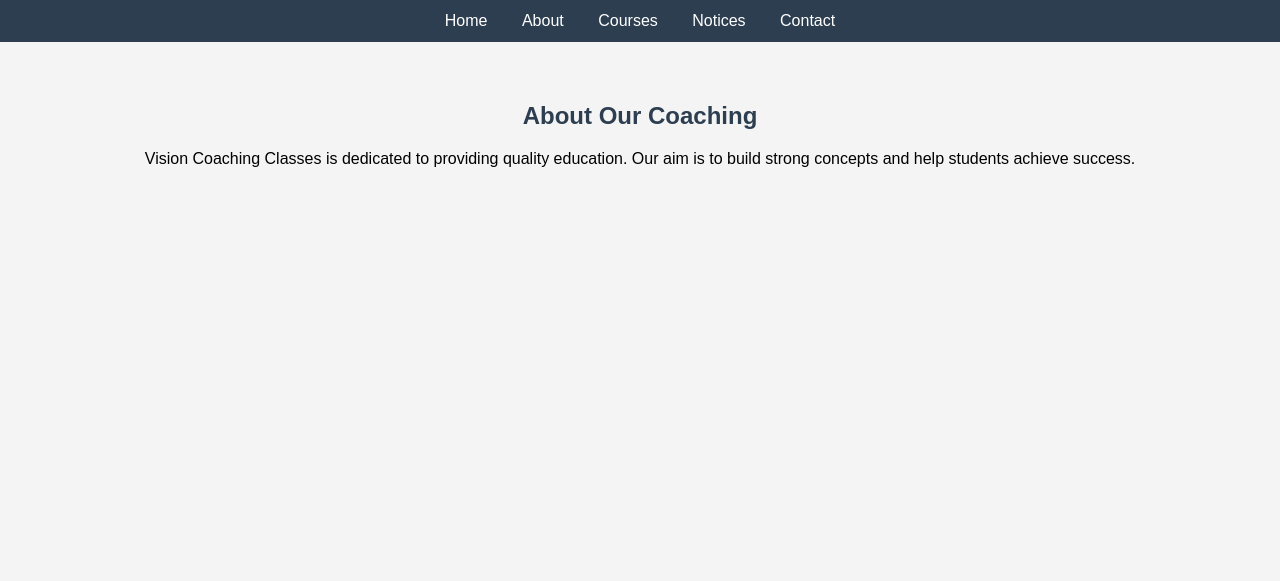
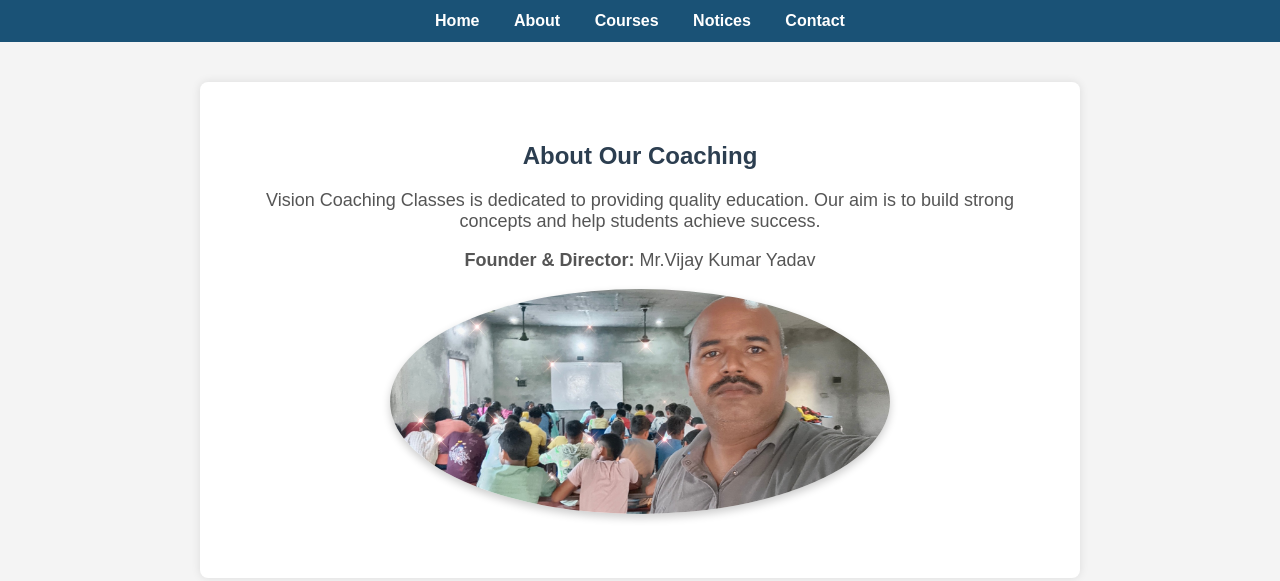
Before and after one commit to ChandaYadav1607/coaching-website, a plain HTML site: page about.html in a window 1280 px wide. Drawn offline with Linux system fonts and the light colour scheme.

Commit message:
Upload logo and photo

```diff
--- a/about.html
+++ b/about.html
@@ -20,6 +20,8 @@
     Vision Coaching Classes is dedicated to providing quality education.
     Our aim is to build strong concepts and help students achieve success.
   </p>
+  <p><strong>Founder & Director:</strong> Mr.Vijay Kumar Yadav</p>
+  <img src="Papa photo.jpg" alt="Director Photo" class="teacher-photo">
 </div>
 
 </body>
--- a/style.css
+++ b/style.css
@@ -68,3 +68,48 @@ li {
     padding: 20px;
   }
 }
+
+
+/* Logo */
+.logo {
+  width: 800px;
+  margin-bottom: 20px;
+}
+
+/* Header text */
+h1 {
+  font-size: 32px;
+}
+
+p {
+  font-size: 18px;
+  color: #555;
+}
+
+/* Card style */
+.container {
+  background: white;
+  max-width: 800px;
+  margin: 40px auto;
+  padding: 40px;
+  border-radius: 8px;
+  box-shadow: 0 0 10px rgba(0,0,0,0.1);
+}
+
+/* Navigation improvement */
+nav {
+  background-color: #1a5276;
+}
+
+nav a {
+  font-weight: bold;
+}
+
+/* Father's Photo */
+.teacher-photo {
+  width: 500px;
+  height: auto;
+  border-radius: 50%;
+  margin-bottom: 20px;
+  box-shadow: 0 4px 8px rgba(0,0,0,0.2);
+}
```
Also changed, not shown: index.html (+1 -0 lines), Papa photo.jpg (added), coaching logo.jpg (added).
